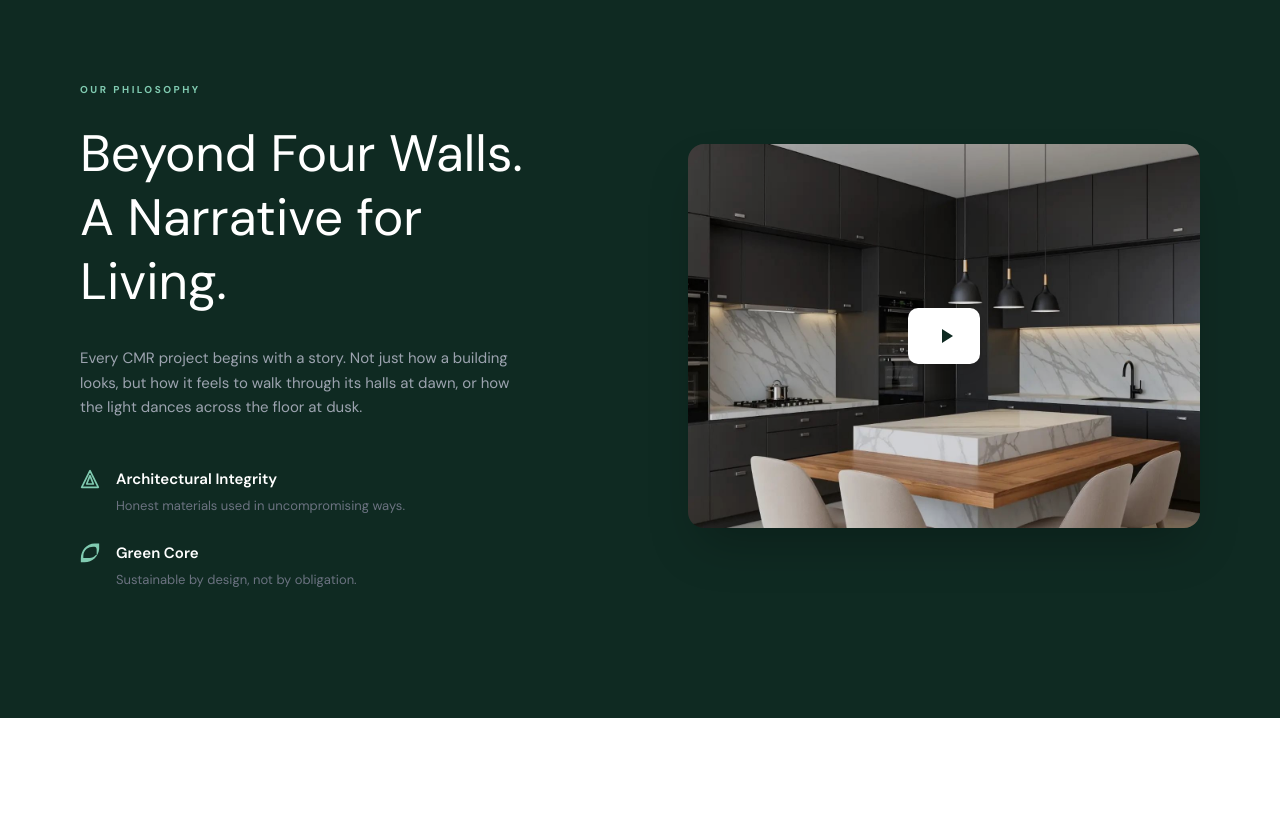
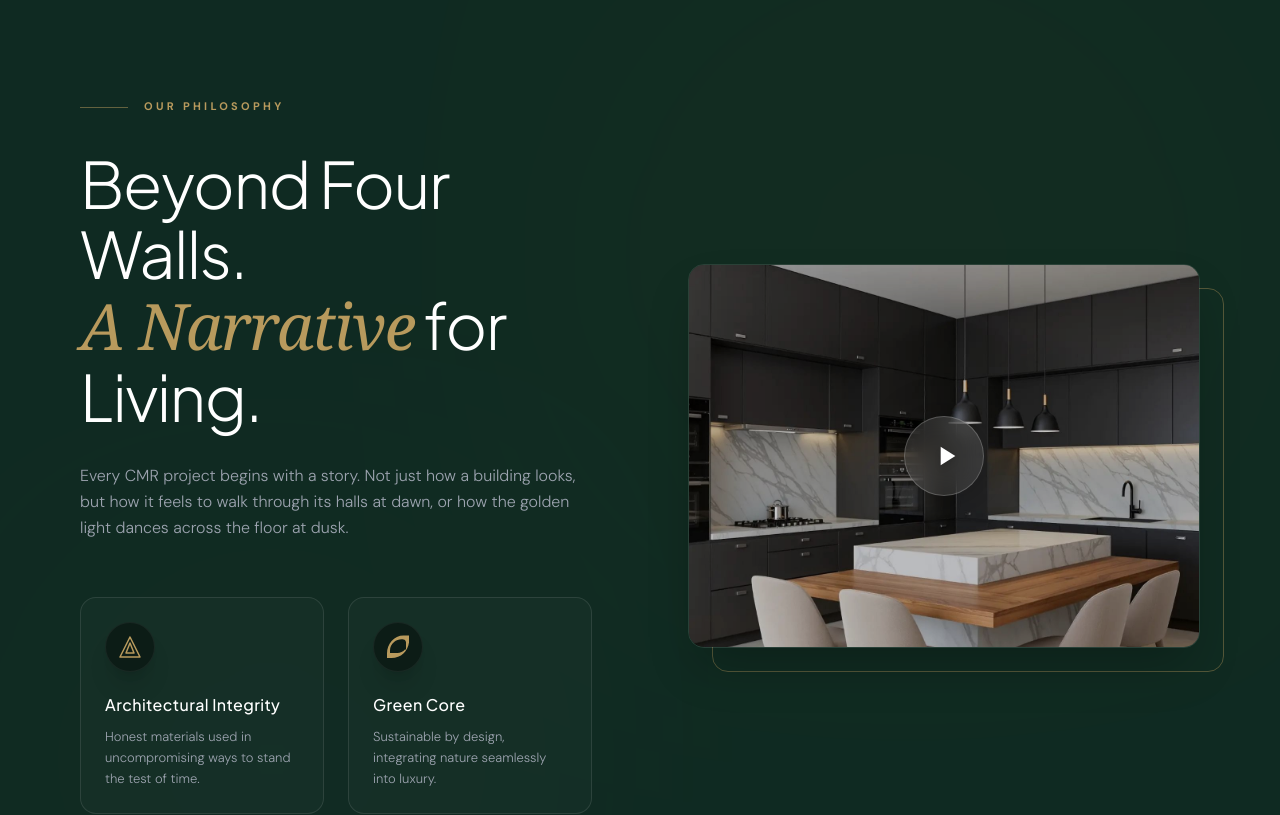
Before and after one commit to skillycatofficial/cmr-dev, a Next.js app in the folder cmr/: page / in a window 1280 px wide. Shown: the part 3780-4595 px from the top of the page. Built offline with nearby package versions, Linux system fonts and the light colour scheme; no server answers.

Commit message:
[updt]:philosphy sectuion

```diff
--- a/cmr/components/sections/Philosophy.tsx
+++ b/cmr/components/sections/Philosophy.tsx
@@ -6,35 +6,35 @@ import Image from 'next/image'
 const pillars = [
   {
     icon: (
-      <svg className="w-5 h-5 text-[#80cbb1]" viewBox="0 0 24 24" fill="none" stroke="currentColor" strokeWidth="2">
+      <svg className="w-6 h-6 text-brand-gold" viewBox="0 0 24 24" fill="none" stroke="currentColor" strokeWidth="1.5">
         <path strokeLinecap="round" strokeLinejoin="round" d="M12 2L2 22h20L12 2zm0 6l4 10H8l4-10z" />
       </svg>
     ),
     title: 'Architectural Integrity',
-    desc: 'Honest materials used in uncompromising ways.'
+    desc: 'Honest materials used in uncompromising ways to stand the test of time.'
   },
   {
     icon: (
-      <svg className="w-5 h-5 text-[#80cbb1]" viewBox="0 0 24 24" fill="currentColor">
+      <svg className="w-6 h-6 text-brand-gold" viewBox="0 0 24 24" fill="currentColor">
         <path d="M17.5.5c-4.6 0-8.9 2-11.9 5.5C2.6 9.6 1 13.9 1 18.5V23h4.5c4.6 0 8.9-1.6 11.9-4.5 3-2.9 5.1-6.8 5.6-11v-7h-5.5zM19 14.5c-1.9 2.2-4.7 3.5-7.5 3.5H4v-2.5c0-3.3 1.5-6.5 4.1-8.5 2.5-2 5.8-3 9.4-2.5 1.5.2 2.5 1.6 2.5 3v7z"/>
       </svg>
     ),
     title: 'Green Core',
-    desc: 'Sustainable by design, not by obligation.'
+    desc: 'Sustainable by design, integrating nature seamlessly into luxury.'
   },
 ]
 
 export default function Philosophy() {
   return (
     <section className="bg-[#0f2a22] overflow-hidden relative">
-      {/* Subtle Shadow Overlay (Simulating Palm Leaf Shadow) */}
-      <div className="absolute inset-0 pointer-events-none select-none opacity-20">
-        <div className="absolute top-0 right-0 w-[800px] h-[800px] bg-gradient-radial from-black/40 to-transparent -translate-y-1/2 translate-x-1/3" />
-        <div className="absolute bottom-0 left-0 w-[600px] h-[600px] bg-gradient-radial from-black/40 to-transparent translate-y-1/3 -translate-x-1/4" />
+      {/* Subtle Shadow Overlay (Simulating Luxury Lighting) */}
+      <div className="absolute inset-0 pointer-events-none select-none opacity-40">
+        <div className="absolute top-[-20%] right-[-10%] w-[1000px] h-[1000px] bg-[radial-gradient(ellipse_at_center,_var(--tw-gradient-stops))] from-[#FFD700]/10 via-[#FFD700]/5 to-transparent blur-3xl opacity-50" />
+        <div className="absolute bottom-[-20%] left-[-10%] w-[800px] h-[800px] bg-[radial-gradient(ellipse_at_center,_var(--tw-gradient-stops))] from-brand-gold/10 via-brand-gold/5 to-transparent blur-3xl opacity-50" />
       </div>
 
-      <div className="px-section py-20 md:py-32 relative z-10">
-        <div className="grid lg:grid-cols-2 gap-12 lg:gap-24 items-center">
+      <div className="px-section py-24 md:py-36 relative z-10">
+        <div className="grid lg:grid-cols-2 gap-16 lg:gap-24 items-center">
 
           {/* ── LEFT: Text ─────────────────────────────── */}
           <motion.div
@@ -42,43 +42,50 @@ export default function Philosophy() {
             whileInView={{ opacity: 1, x: 0 }}
             viewport={{ once: true, margin: '-100px' }}
             transition={{ duration: 1, ease: [0.25, 0.46, 0.45, 0.94] }}
+            className="flex flex-col"
           >
-            <p className="font-body font-bold text-[#80cbb1] text-[10px] tracking-[0.25em] uppercase mb-6">
+            <div className="flex items-center gap-4 mb-8">
+              <div className="w-12 h-[1px] bg-brand-gold/50"></div>
+              <p className="font-body font-bold text-brand-gold text-[11px] tracking-[0.3em] uppercase">
                 OUR PHILOSOPHY
               </p>
+            </div>
 
             <h2
-              className="font-body font-normal text-white leading-tight mb-8"
-              style={{ fontSize: 'clamp(36px, 4vw, 56px)' }}
+              className="font-display font-light text-white leading-[1.1] mb-8 tracking-tight"
+              style={{ fontSize: 'clamp(42px, 5vw, 64px)' }}
             >
               Beyond Four Walls.<br />
-              A Narrative for<br />
+              <span className="italic font-serif text-brand-gold">A Narrative</span> for<br />
               Living.
             </h2>
 
-            <p className="font-body text-[#9ca3af] text-[15px] leading-relaxed max-w-md mb-12">
+            <p className="font-body text-gray-400 text-[16px] leading-relaxed max-w-lg mb-14 font-light">
               Every CMR project begins with a story. Not just how a building
               looks, but how it feels to walk through its halls at dawn, or how the
-              light dances across the floor at dusk.
+              golden light dances across the floor at dusk.
             </p>
 
             {/* Pillars */}
-            <div className="space-y-6">
+            <div className="grid sm:grid-cols-2 gap-6">
               {pillars.map((pillar, i) => (
                 <motion.div
                   key={pillar.title}
-                  initial={{ opacity: 0, x: -16 }}
-                  whileInView={{ opacity: 1, x: 0 }}
+                  initial={{ opacity: 0, y: 20 }}
+                  whileInView={{ opacity: 1, y: 0 }}
                   viewport={{ once: true, margin: '-100px' }}
-                  transition={{ duration: 0.6, delay: 0.3 + i * 0.12 }}
-                  className="flex items-start gap-4"
+                  transition={{ duration: 0.8, delay: 0.3 + i * 0.15, ease: "easeOut" }}
+                  className="group flex flex-col items-start gap-5 p-6 rounded-2xl bg-white/[0.02] border border-white/10 hover:bg-white/[0.04] hover:border-brand-gold/30 transition-all duration-500 relative overflow-hidden"
                 >
-                  <span className="flex-shrink-0 mt-0.5">{pillar.icon}</span>
-                  <div>
-                    <div className="font-body font-semibold text-white text-[15px] mb-1">
+                  <div className="absolute inset-0 bg-gradient-to-br from-brand-gold/10 to-transparent opacity-0 group-hover:opacity-100 transition-opacity duration-500" />
+                  <div className="p-3 rounded-full bg-black/40 border border-white/5 group-hover:border-brand-gold/20 transition-colors duration-500 shadow-xl relative z-10">
+                    {pillar.icon}
+                  </div>
+                  <div className="relative z-10">
+                    <div className="font-display font-medium text-white text-[16px] mb-2 tracking-wide">
                       {pillar.title}
                     </div>
-                    <div className="font-body text-[#6b7280] text-[13px] leading-relaxed">
+                    <div className="font-body text-gray-400 text-[13px] leading-relaxed font-light">
                       {pillar.desc}
                     </div>
                   </div>
@@ -89,24 +96,32 @@ export default function Philosophy() {
 
           {/* ── RIGHT: Interior image with play button ── */}
           <motion.div
-            initial={{ opacity: 0, x: 30 }}
-            whileInView={{ opacity: 1, x: 0 }}
+            initial={{ opacity: 0, scale: 0.95, filter: "blur(10px)" }}
+            whileInView={{ opacity: 1, scale: 1, filter: "blur(0px)" }}
             viewport={{ once: true, margin: '-100px' }}
-            transition={{ duration: 1, delay: 0.2, ease: [0.25, 0.46, 0.45, 0.94] }}
-            className="relative aspect-[4/3] w-full max-w-[600px] overflow-hidden rounded-2xl shadow-2xl"
+            transition={{ duration: 1.2, delay: 0.2, ease: [0.25, 0.46, 0.45, 0.94] }}
+            className="relative w-full max-w-[640px] mx-auto lg:ml-auto group"
           >
+            {/* Offset Gold Frame */}
+            <div className="absolute inset-0 border border-brand-gold/40 rounded-2xl translate-x-4 translate-y-4 md:translate-x-6 md:translate-y-6 transition-transform duration-700 group-hover:translate-x-3 group-hover:translate-y-3" />
+
+            <div className="relative aspect-[4/3] w-full overflow-hidden rounded-2xl shadow-2xl cursor-pointer border border-white/10">
+              <div className="absolute inset-0 bg-black/20 group-hover:bg-transparent transition-colors duration-700 z-10" />
               <Image
                 src="/images/extracted/cmr-philosophy-interior.jpg"
                 alt="Premium Interior Design Philosophy - CMR Developers Kerala"
                 fill
-              className="object-cover"
+                className="object-cover transition-transform duration-1000 group-hover:scale-105"
               />
+
               {/* Play button overlay */}
-            <div className="absolute inset-0 flex items-center justify-center bg-black/10 transition-colors duration-300 hover:bg-black/20 group cursor-pointer">
-              <div className="w-[72px] h-[56px] rounded-[10px] bg-white flex items-center justify-center shadow-lg transform group-hover:scale-105 transition-transform duration-300">
-                <svg viewBox="0 0 24 24" className="w-6 h-6 text-[#0f2a22] ml-1" fill="currentColor">
+              <div className="absolute inset-0 flex items-center justify-center z-20">
+                <div className="w-[80px] h-[80px] rounded-full bg-white/10 backdrop-blur-md border border-white/20 flex items-center justify-center shadow-[0_0_40px_rgba(0,0,0,0.3)] transform group-hover:scale-110 group-hover:bg-brand-gold/20 group-hover:border-brand-gold/50 transition-all duration-500 overflow-hidden">
+                   <div className="absolute inset-0 bg-gradient-to-tr from-transparent via-white/20 to-transparent opacity-0 group-hover:opacity-100 transition-opacity duration-500" />
+                   <svg viewBox="0 0 24 24" className="w-8 h-8 text-white ml-1 drop-shadow-md group-hover:text-brand-gold transition-colors duration-300" fill="currentColor">
                     <path d="M8 5v14l11-7z"/>
                   </svg>
+                </div>
               </div>
             </div>
           </motion.div>
```
Lines whose indentation alone changed are shown as unchanged.
